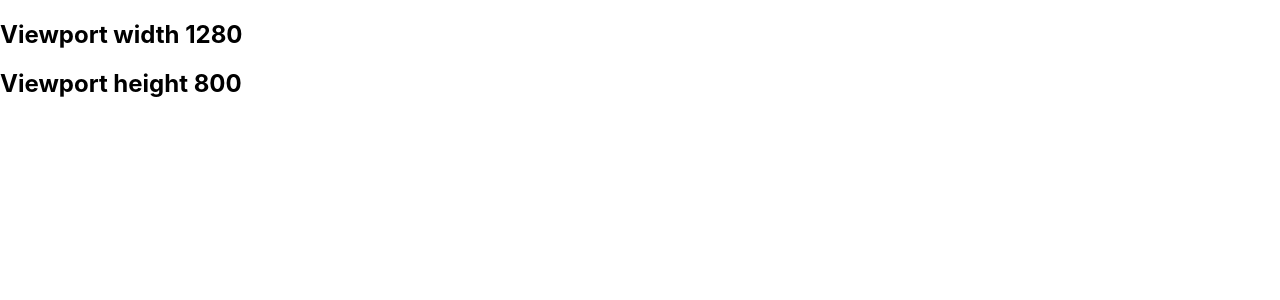
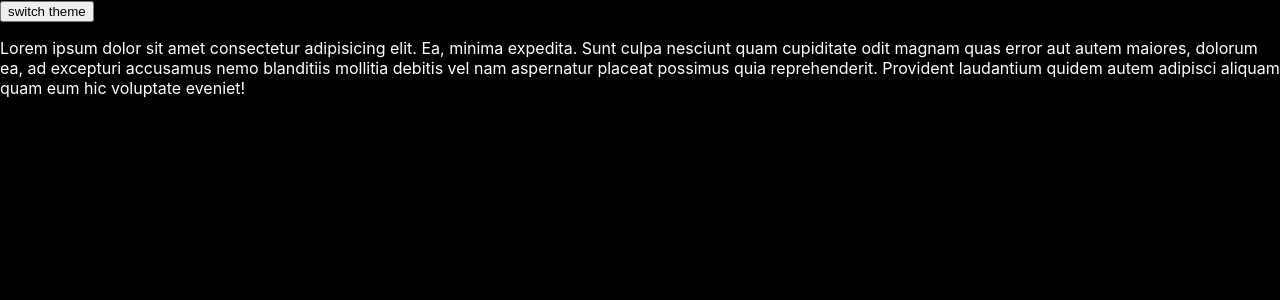
Before and after one commit to julietvt/react_pd2021, a React (Create React App) app: page / in a window 1280 px wide. Shown: the top 300 px of the page. Built offline with nearby package versions, Linux system fonts and the light colour scheme.

Commit message:
ThemeComponent. Constants and styles map were used

```diff
--- a/src/App.js
+++ b/src/App.js
@@ -1,11 +1,11 @@
 import './App.css';
 import React, { Component } from 'react';
-import ViewPortParamsFun from './components/ViewPortParamsFun';
+import ThemeComponent from './components/ThemeComponent';
 
 const App = () => {
   return (
     <div>
-      <ViewPortParamsFun />
+      <ThemeComponent />
     </div>
   );
 };
--- /dev/null
+++ b/src/components/ThemeComponent/constants.js
@@ -0,0 +1,9 @@
+const CONSTANTS = {
+  GREETING: 'hello',
+  THEMES: {
+    LIGHT: 'LIGHT',
+    DARK: 'DARK',
+  },
+};
+
+export default CONSTANTS;
--- /dev/null
+++ b/src/components/ThemeComponent/index.jsx
@@ -0,0 +1,34 @@
+import React, {useState, useEffect} from 'react';
+import CONSTANTS from './constants';
+
+const stylesMap = {
+    [CONSTANTS.THEMES.LIGHT]: {
+        backgroundColor: 'white',
+        color: 'black',
+        height: '100vh',
+        weight: '100vw',
+    },
+    [CONSTANTS.THEMES.DARK]: {
+        backgroundColor: 'black',
+        color: 'white',
+        height: '100vh',
+        weight: '100vw',
+    },
+};
+
+function ThemeComponent(props){
+    const [theme, setTheme] = useState(CONSTANTS.THEMES.DARK);
+    const switchTheme = () => {
+        setTheme(theme == CONSTANTS.THEMES.DARK
+            ? CONSTANTS.THEMES.LIGHT
+            : CONSTANTS.THEMES.DARK);
+    };
+    return(
+        <div style={stylesMap[theme]}>
+            <button onClick={switchTheme}>switch theme</button>
+            <p>Lorem ipsum dolor sit amet consectetur adipisicing elit. Ea, minima expedita. Sunt culpa nesciunt quam cupiditate odit magnam quas error aut autem maiores, dolorum ea, ad excepturi accusamus nemo blanditiis mollitia debitis vel nam aspernatur placeat possimus quia reprehenderit. Provident laudantium quidem autem adipisci aliquam quam eum hic voluptate eveniet!</p>
+        </div>
+    );
+};
+
+export default ThemeComponent;
```
